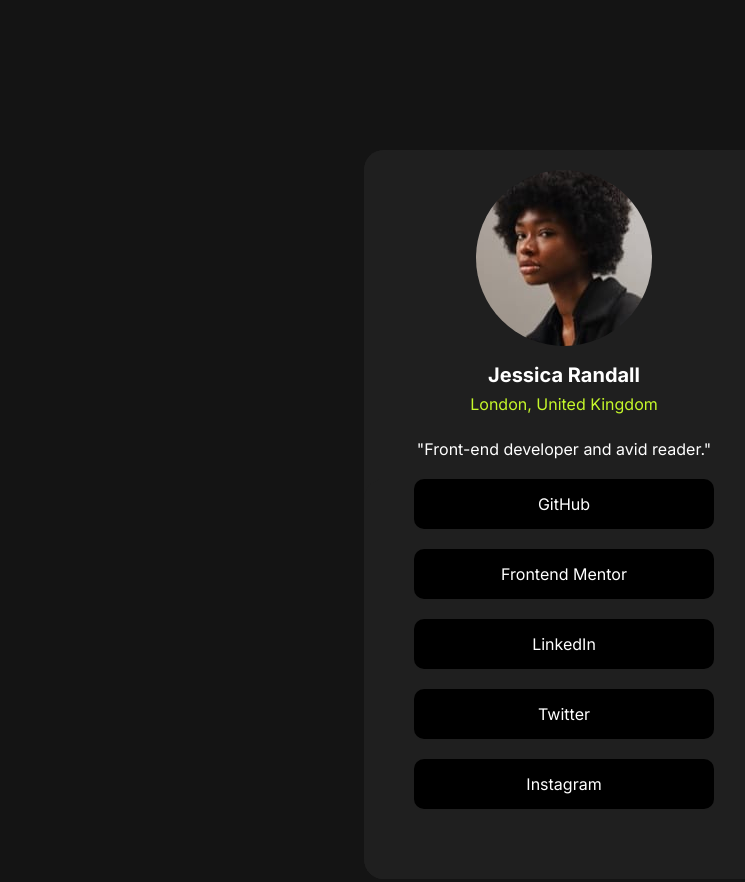
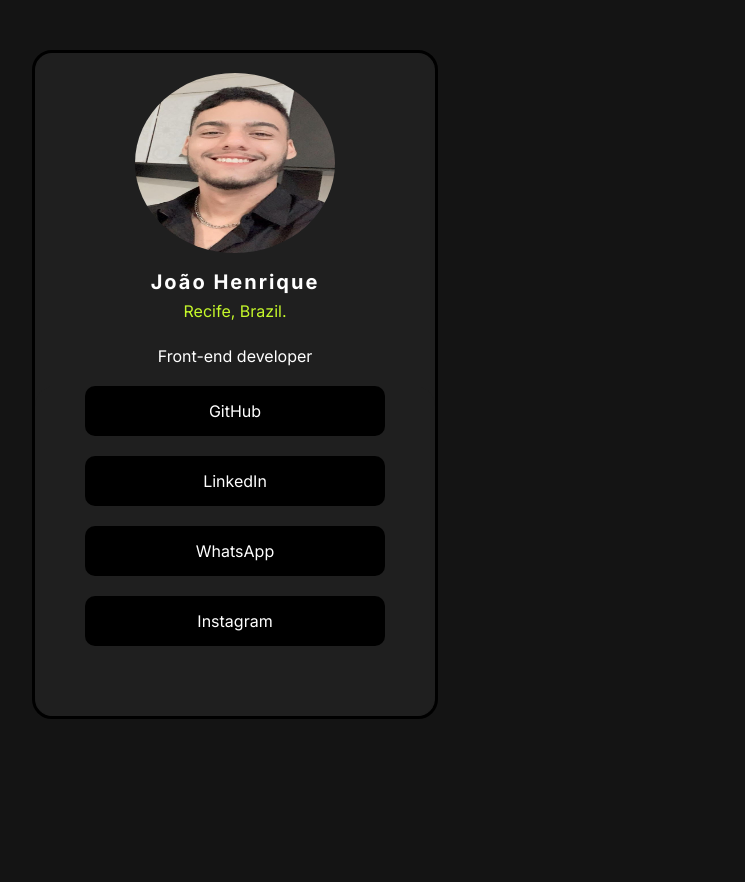
Before and after one commit to hnrkDEV/TestedeCurriculo, a plain HTML site: page social-links-profile-main/index.html in a window 1280 px wide. Shown: the whole page, without its empty margins (76-821 px from the left). After the commit the page ends 800 px from the top, so only its background shows below. Drawn offline with Linux system fonts and the light colour scheme.

Commit message:
realizei alterações no html/css

```diff
--- a/social-links-profile-main/index.html
+++ b/social-links-profile-main/index.html
@@ -2,32 +2,26 @@
 <html lang="pt-br">
 <head>
   <meta charset="UTF-8">
-  <meta name="viewport" content="width=device-width, initial-scale=1.0"> <!-- displays site properly based on user's device -->
-  <link rel="icon" type="image/png" sizes="32x32" href="./assets/images/favicon-32x32.png">
+  <meta name="viewport" content="width=device-width, initial-scale=1.0">
   <link rel="stylesheet" href="style.css">
-  <title>Frontend Mentor | Social links profile</title>
-  <!-- Feel free to remove these styles or customise in your own stylesheet 👍 -->
-  <style>
-    .attribution { font-size: 11px; text-align: center; }
-    .attribution a { color: hsl(228, 45%, 44%); }
-  </style>
+  <title>Curriculo Profile</title>
 
 </head>
 <body>
 <div class="container">
   <div>
-  <img src="./assets/images/avatar-jessica.jpeg" alt="">
-  <h1>Jessica Randall</h1>
-   <p class="local">London, United Kingdom</p>
-  <p> "Front-end developer and avid reader." </p>
+  <img src="./assets/images/WhatsApp Image 2024-06-27 at 22.42.06.jpeg" alt="">
+  <h1>João Henrique</h1>
+   <p class="local">Recife, Brazil.</p>
+  <p> Front-end developer </p>
   <div class="listas">
   <a href=""class="lista">GitHub</a>
-  <a href=""class="lista"> Frontend Mentor</a>
   <a href=""class="lista"> LinkedIn</a>
-  <a href=""class="lista">Twitter</a>
+  <a href=""class="lista"> WhatsApp</a>
   <a href=""class="lista"> Instagram</a>
 </div>
 </div>
 </div>
+
 </body>
 </html>
--- a/social-links-profile-main/style.css
+++ b/social-links-profile-main/style.css
@@ -11,29 +11,30 @@
    font-weight: 700;
    font-size: 20px;
    margin-bottom: 0;
+   letter-spacing: 2px;
 }
 p{
     margin-top: 25px;
 }
 .container{
-    justify-content: center;
-    align-items: center;
+    border-style: solid;
+    border-color: black;
     text-align: center;
-    margin-top: 150px;
+    justify-items: center;
+    margin-top: 50px;
+    margin-left: 100px;
 }
 div{
-    display: block;
-    margin-bottom: 10px;
+    display: flexbox;
     border-radius: 20px;
     background-color: hsl(0, 0%, 12%);
-    text-align: center;
-    align-items: center;
     width: 400px;
-    margin: auto;
 }
 img{
     margin-top: 20px;
     border-radius: 50%;
+    width: 200px;
+    height: 180px;
 }
 
 a{
@@ -45,6 +46,7 @@
     width: 200px;
     padding: 15px 50px;
     border-radius: 10px;
+    justify-content: space-evenly;
     margin: auto;
 }
 .local{
@@ -58,8 +60,15 @@
     margin-bottom: 20px;
 }
 .listas {
+    margin: auto;
     padding-bottom: 50px;
+    right: 1px;
 }
 a:hover {
-    background-color: white;
+    background-color: hsl(75, 94%, 57%);
+    color: black;
 }
+.container:hover {
+    border-color: hsl(75, 94%, 57%);
+
+}
```
Also changed, not shown: social-links-profile-main/assets/fonts/Inter-VariableFont_slnt,wght.ttf (deleted), social-links-profile-main/assets/fonts/OFL.txt (deleted), social-links-profile-main/assets/fonts/README.txt (deleted), social-links-profile-main/assets/fonts/static/Inter-Bold.ttf (deleted), social-links-profile-main/assets/fonts/static/Inter-Regular.ttf (deleted), social-links-profile-main/assets/fonts/static/Inter-SemiBold.ttf (deleted), social-links-profile-main/assets/images/WhatsApp Image 2024-06-27 at 22.42.06.jpeg (added), social-links-profile-main/assets/images/avatar-jessica.jpeg (deleted), social-links-profile-main/assets/images/favicon-32x32.png (deleted), social-links-profile-main/design/active-states.jpg (deleted), social-links-profile-main/design/desktop-preview.jpg (deleted), social-links-profile-main/design/destkop-design.jpg (deleted), social-links-profile-main/design/mobile-design.jpg (deleted), 2 other files.
